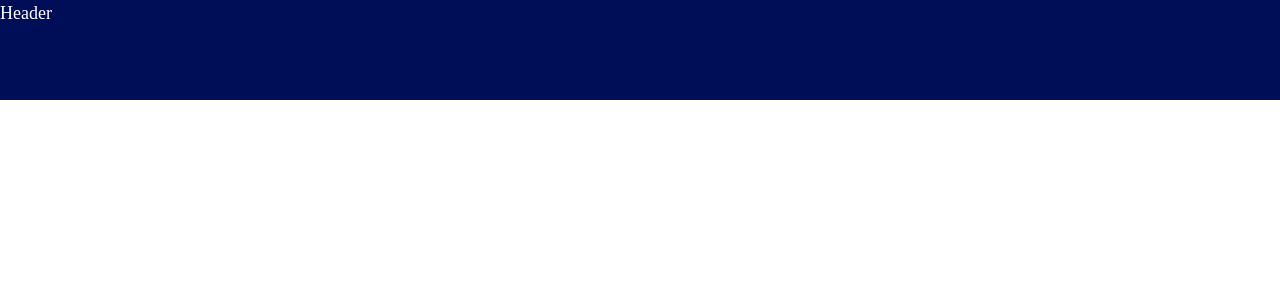
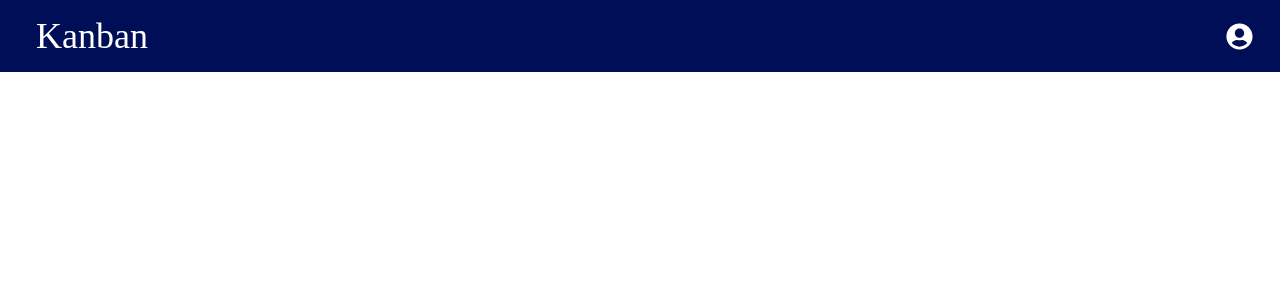
Before and after one commit to sanderbrugge/kanban, a React (Create React App) app: page / in a window 1280 px wide. Shown: the top 300 px of the page. Built offline with nearby package versions, Linux system fonts and the light colour scheme; the HTML template or start-up script is replaced by a standard one.

Commit message:
header bar is in place

```diff
--- a/src/components/Header/Header.scss
+++ b/src/components/Header/Header.scss
@@ -1,6 +1,24 @@
-@import '../../styles/base.scss';
+@import "../../styles/base.scss";
 
 .header_container {
-  height: 100px;
+  height: 4em;
   background-color: $blue;
+  margin: 0;
+  font-weight: 400;
+  border: 0;
+  display: grid;
+  grid-template-columns: auto auto;
+  align-items: center;
 }
+
+.navigation_title {
+  margin-left: 1em;
+  font-size: 2em;
+  color: $white;
+}
+
+.user_icon {
+  justify-self: end;
+  margin-right: 1em;
+  font-size: 1.5em;
+}
--- a/src/components/Header/Header.tsx
+++ b/src/components/Header/Header.tsx
@@ -1,10 +1,15 @@
-import * as React from 'react';
-import './Header.scss';
+import * as React from "react";
+import { FontAwesomeIcon } from "@fortawesome/react-fontawesome";
+import { faUserCircle } from "@fortawesome/free-solid-svg-icons";
+import "./Header.scss";
 
 const Header: React.FC = () => {
   return (
-    <div className="header_container">Header</div>
+    <div className="header_container">
+      <span className="navigation_title">Kanban</span>
+      <FontAwesomeIcon icon={faUserCircle} className="user_icon" />
+    </div>
   );
-}
+};
 
 export default Header;
--- a/src/styles/base.scss
+++ b/src/styles/base.scss
@@ -8,6 +8,42 @@ $yellow: #ffcc00;
 
 html {
   font-size: 18px;
+}
+
+h1,
+h2,
+h3,
+h4,
+h5,
+h6 {
+  font-family: 'Rubik';
+  font-weight: 400;
+  margin-top: 0;
+  margin-bottom: 1rem;
+}
+
+h1 {
+  font-size: 2.5rem;
+}
+
+h2 {
+  font-size: 2rem;
+}
+
+h3 {
+  font-size: 1.75rem;
+}
+
+h4 {
+  font-size: 1.5rem;
+}
+
+h5 {
+  font-size: 1.25rem;
+}
+
+h6 {
+  font-size: 1rem;
 }
 
 *:focus {
```
